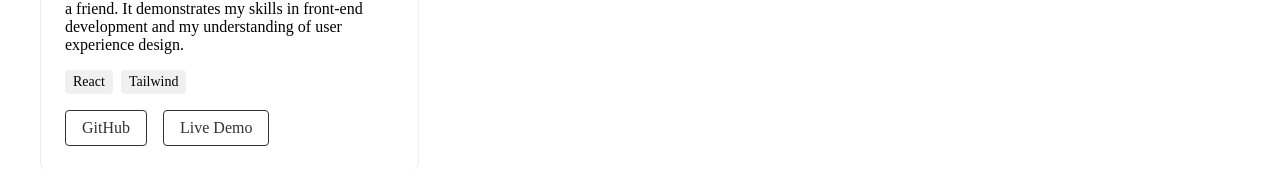
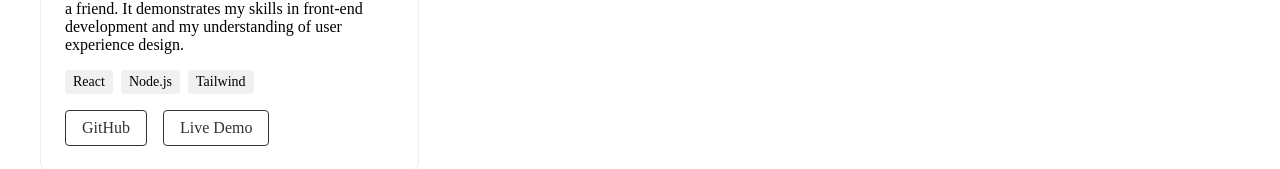
Before and after one commit to rearl89/personal-portfolio, a JavaScript app: page /projects in a window 1280 px wide. Shown: the part 1124-1293 px from the top of the page. Built offline with nearby package versions, Linux system fonts and the light colour scheme; the HTML template or start-up script is replaced by a standard one.

Commit message:
Added technology to golf ball pos.

```diff
--- a/src/pages/Projects.js
+++ b/src/pages/Projects.js
@@ -40,7 +40,7 @@ const projectsData = [
     title: "Golf Ball PoS (Frontend Only)",
     description:
       "A frontend-only version of a Point of Sale system for a used golf ball company that talked about with a friend. It demonstrates my skills in front-end development and my understanding of user experience design.",
-    technologies: ["React", "Tailwind"],
+    technologies: ["React", "Node.js", "Tailwind"],
     imageUrl: golfBallImage,
     githubUrl: "https://github.com/rearl89/golf-pos",
     liveUrl: "https://golf-pos.onrender.com/",
```
